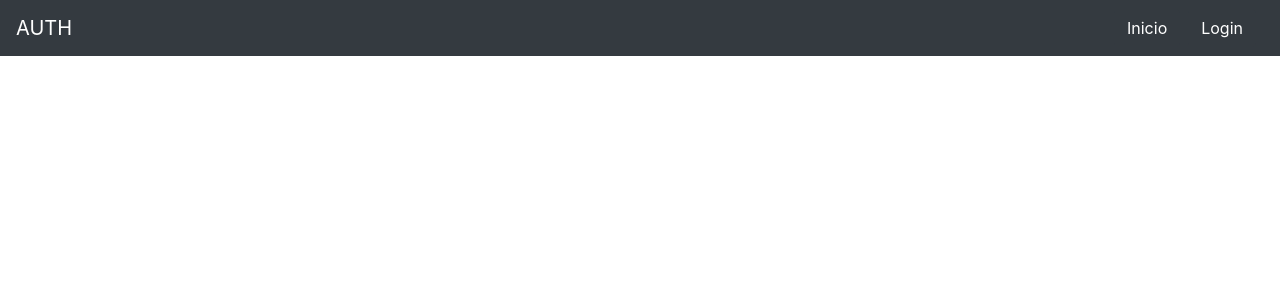
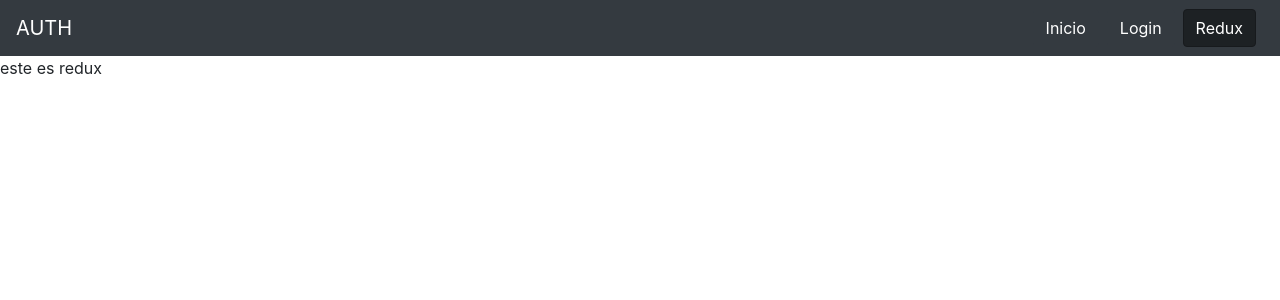
Before and after one commit to alexander134/Login-Routes, a React (Create React App) app: page /redux in a window 1280 px wide. Shown: the top 300 px of the page. Built offline with nearby package versions, Linux system fonts and the light colour scheme; no server answers.

Commit message:
se comienza a trabajar con Redux

```diff
--- a/src/App.jsx
+++ b/src/App.jsx
@@ -5,6 +5,7 @@ import Home from "./components/Home"
 import Login from "./components/Login"
 import Admin from "./components/Admin"
 import Reset from "./components/Reset"
+import Redux from "./components/Redux"
 import {auth} from "./firebase"
 
 function App() {
@@ -38,6 +39,9 @@ function App() {
           <Route path="/admin">
             <Admin/>
           </Route>
+          <Route path="/redux">
+            <Redux/>
+          </Route>
         </Switch>
       </div>
     </Router>
--- a/src/components/Navbar.jsx
+++ b/src/components/Navbar.jsx
@@ -38,6 +38,9 @@ const Navbar = (props) => {
                     </NavLink>
                     )
                 }
+                <NavLink className="btn btn-dark mr-2" to="/redux" exact activeClassName="active">
+                    Redux
+                </NavLink>
 
             </div>
         </div>
--- /dev/null
+++ b/src/components/Redux.jsx
@@ -0,0 +1,11 @@
+import React from 'react'
+
+const Redux = () => {
+    return (
+        <div>
+            este es redux
+        </div>
+    )
+}
+
+export default Redux
```
